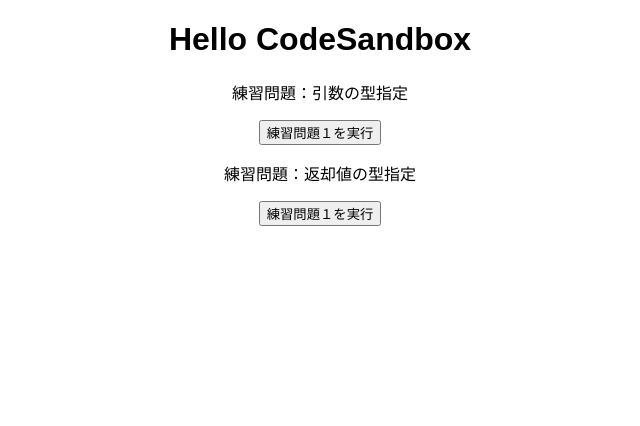
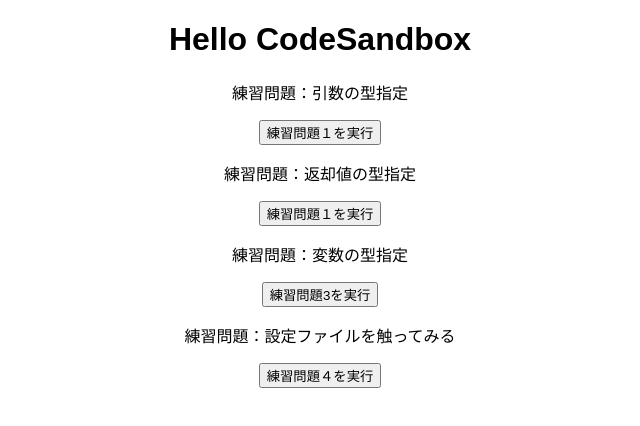
Before and after one commit to kazu-S-1110/Typescript-practice_210805, a React (Create React App) app: page / in a window 1280 px wide. Shown: the top 426 px of the page, without its empty margins (320-960 px from the left). Built offline with nearby package versions, Linux system fonts and the light colour scheme.

Commit message:
暗黙的anyだけを許可する方法を学習。

```diff
--- a/src/App.tsx
+++ b/src/App.tsx
@@ -1,5 +1,7 @@
 import { Practice1 } from "./practices/Practice1";
 import { Practice2 } from "./practices/Practice2";
+import { Practice3 } from "./practices/Practice3";
+import { Practice4 } from "./practices/Practice4";
 import "./styles.css";
 
 export default function App() {
@@ -8,6 +10,8 @@
       <h1>Hello CodeSandbox</h1>
       <Practice1 />
       <Practice2 />
+      <Practice3 />
+      <Practice4 />
     </div>
   );
 }
--- /dev/null
+++ b/src/practices/Practice3.tsx
@@ -0,0 +1,20 @@
+export const Practice3 = () => {
+  const getTotalFee = (num: number): number => {
+    //ここの引数のnumはanyなので良くない
+    const total = num * 1.1;
+    return total;
+  };
+
+  const onClickPractice = () => {
+    let total: number = 0;
+    total = getTotalFee(1000);
+    alert(total);
+  };
+
+  return (
+    <div>
+      <p>練習問題：変数の型指定</p>
+      <button onClick={onClickPractice}> 練習問題3を実行</button>
+    </div>
+  );
+};
--- /dev/null
+++ b/src/practices/Practice4.tsx
@@ -0,0 +1,18 @@
+export const Practice4 = () => {
+  const calcTotalFee = (num: number) => {
+    //ここの引数のnumはanyなので良くない
+    const total = num * 1.1;
+    console.log(total);
+  };
+
+  const onClickPractice = () => {
+    calcTotalFee(1000);
+  };
+
+  return (
+    <div>
+      <p>練習問題：設定ファイルを触ってみる</p>
+      <button onClick={onClickPractice}> 練習問題４を実行</button>
+    </div>
+  );
+};
--- a/tsconfig.json
+++ b/tsconfig.json
@@ -3,7 +3,8 @@
         "./src/**/*"
     ],
     "compilerOptions": {
-        // "strict": true,
+        "strict": true,
+        // "noImplicitAny": false, これを書くと暗黙的anyを回避できる。
         "esModuleInterop": true,
         "lib": [
             "dom",
```
